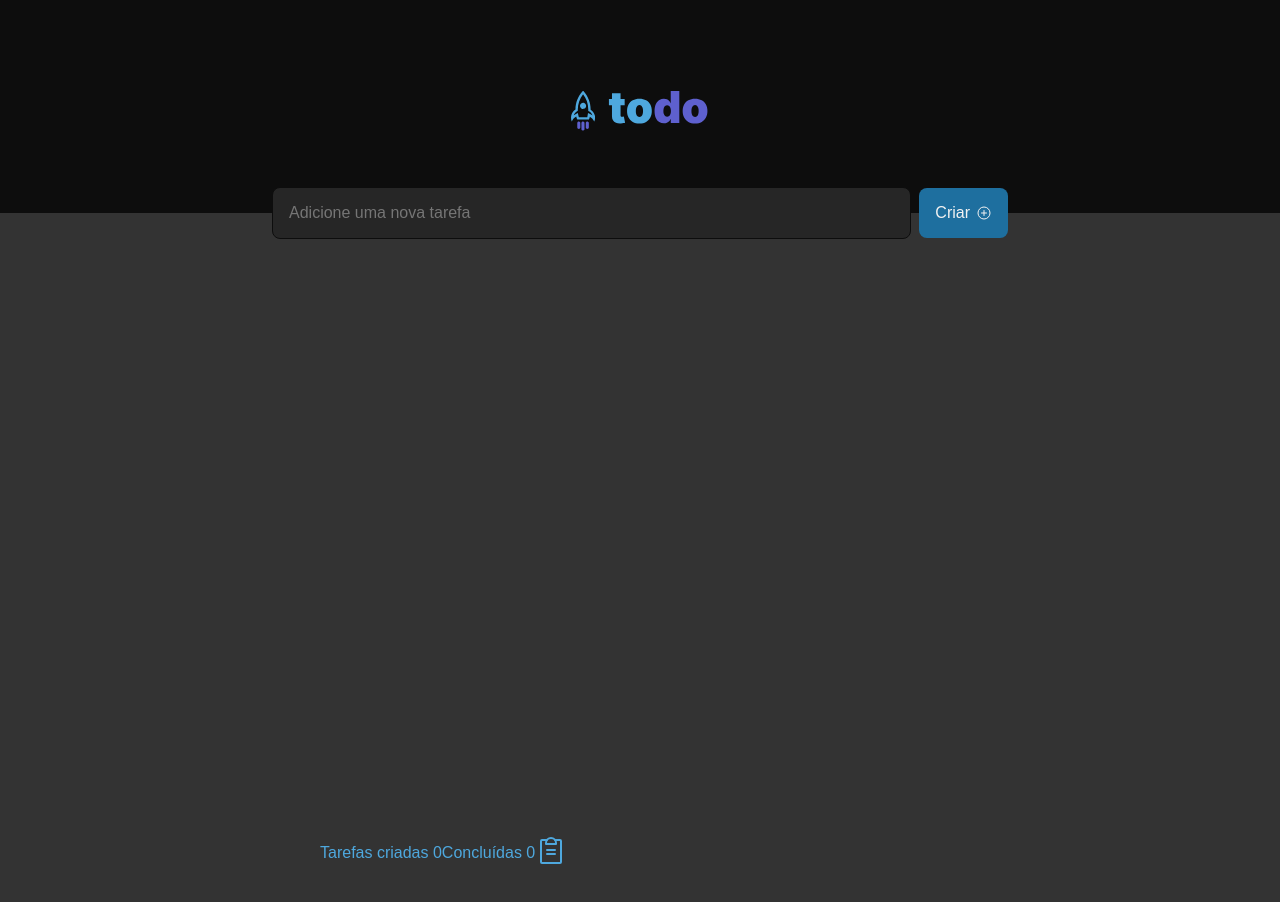
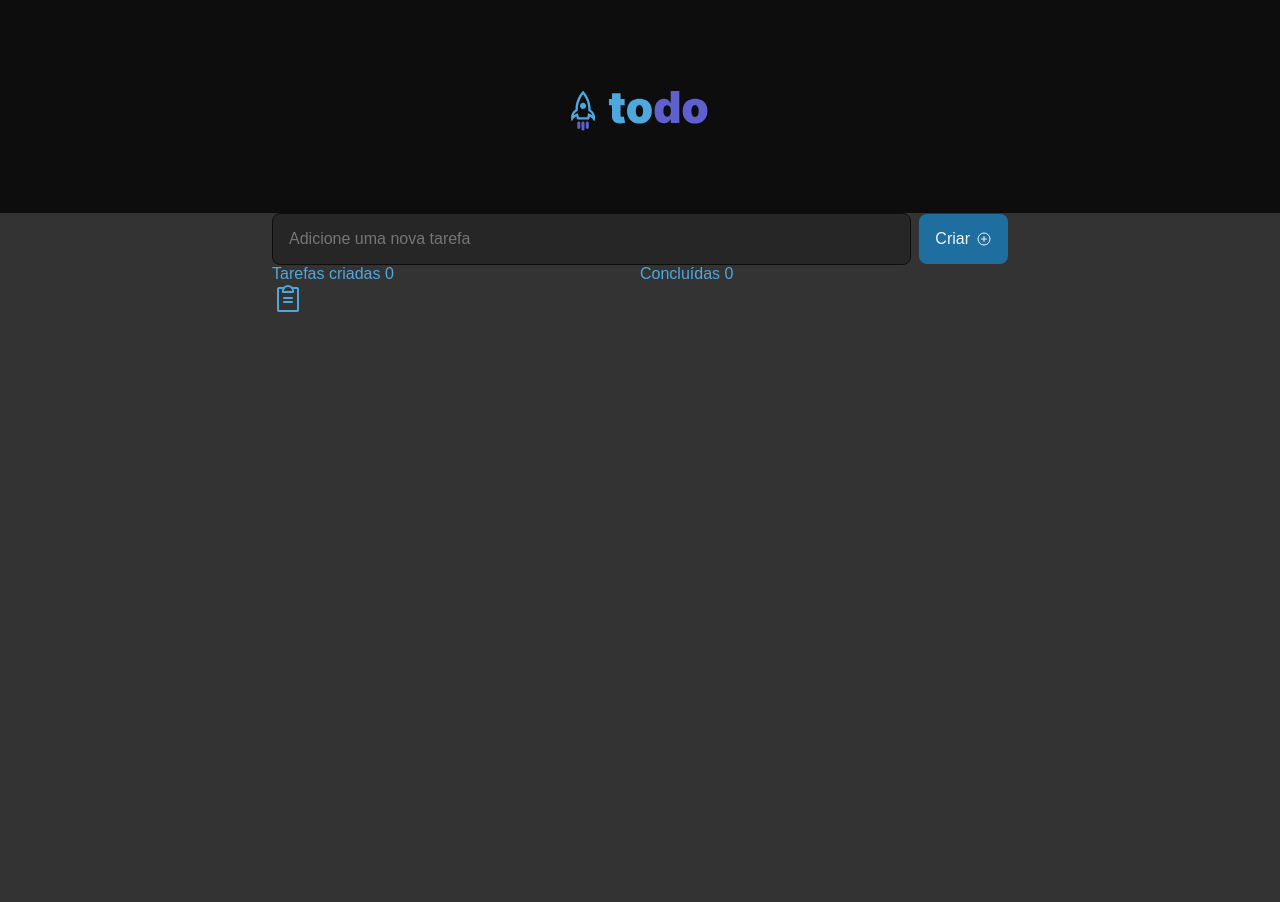
Before and after one commit to BacelarVitor/react-todo, a React (Vite) app: page / in a window 1280 px wide. Shown: the top 902 px of the page. After the commit the page ends 800 px from the top, so only its background shows below. Built offline with nearby package versions, Linux system fonts and the light colour scheme.

Commit message:
ajuste de design

```diff
--- a/src/App.module.css
+++ b/src/App.module.css
@@ -1,6 +1,6 @@
 .wrapper {
-    display: flex;
-    justify-content: center;
+    max-width: 46rem;
+    display: grip;
     align-items: center;
-    height: 100vw;
+    margin: auto;
 }
--- a/src/App.tsx
+++ b/src/App.tsx
@@ -11,7 +11,9 @@ function App() {
         <Header />
         <div className={styles.wrapper}>
           <Input />
-          <TodoList />
+          <main>
+            <TodoList />
+          </main>
         </div>
       </>
   )
--- a/src/Input.module.css
+++ b/src/Input.module.css
@@ -1,14 +1,13 @@
 .form {
     width: 100%;
-    max-width: 46rem;
     gap: 8px;
     display: flex;
     flex-direction: row;
     align-items: center;
-
+    /*
     position: absolute;
     top: 11.68rem;
-
+    */
 }
 .input {
     padding: 1rem;
--- a/src/TodoList.module.css
+++ b/src/TodoList.module.css
@@ -1,12 +1,17 @@
-.main {
-    display: flex;
+.wrapper{
+    display: grid;
     align-items: center;
-    justify-content: start;
-    max-width: 40rem;
     width: 100%;
 }
 
 .info {
+    display: grid;
+    grid-template-columns: 1fr 1fr;
+    align-items: stretch;
+}
+
+.content {
     display: flex;
-    justify-content: space-between;
+    justify-content: center;
+    align-items: center;
 }
--- a/src/TodoList.tsx
+++ b/src/TodoList.tsx
@@ -3,7 +3,7 @@ import styles from './TodoList.module.css'
 
 export function TodoList() {
     return (
-        <div className={styles.main}>
+        <div className={styles.wrapper}>
             <div className={styles.info}>
                 <p>Tarefas criadas <span>0</span></p>
                 <p>Concluídas <span>0</span></p>
```
